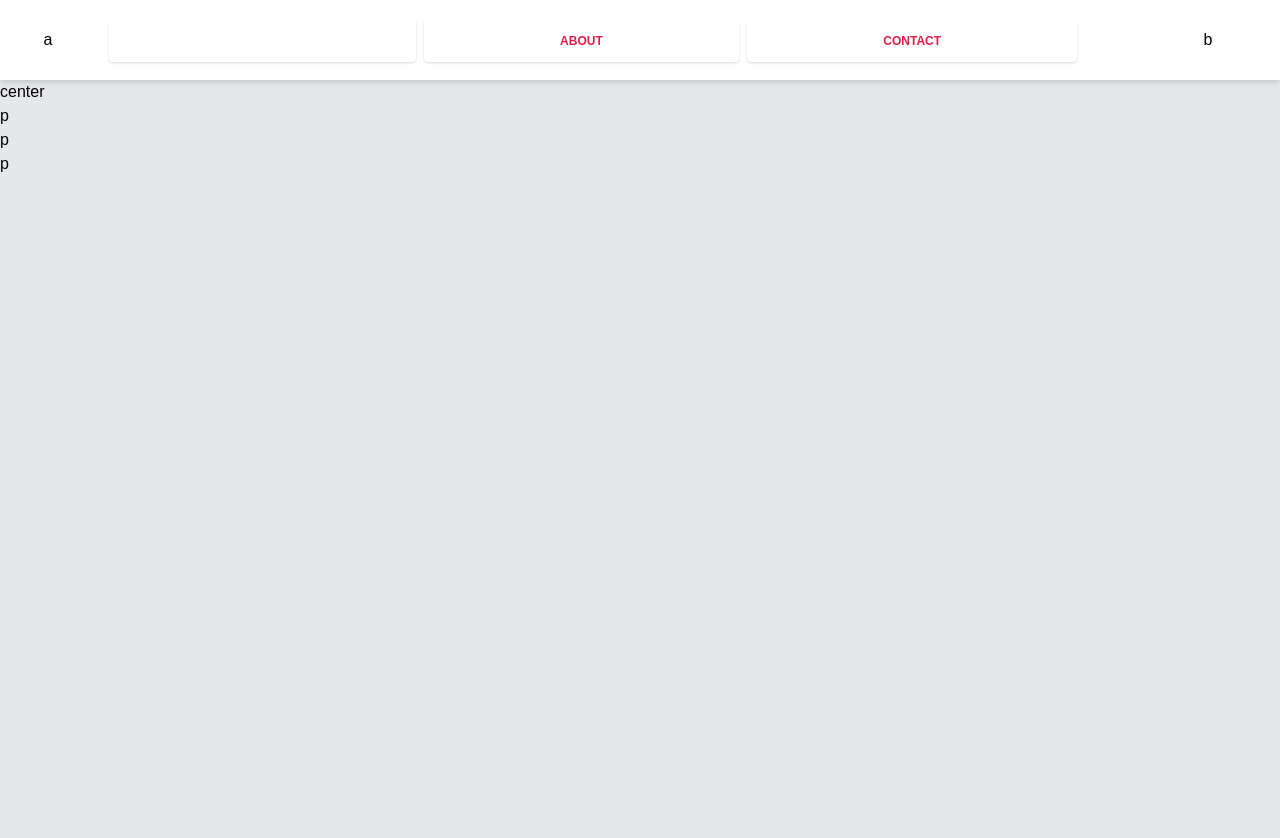
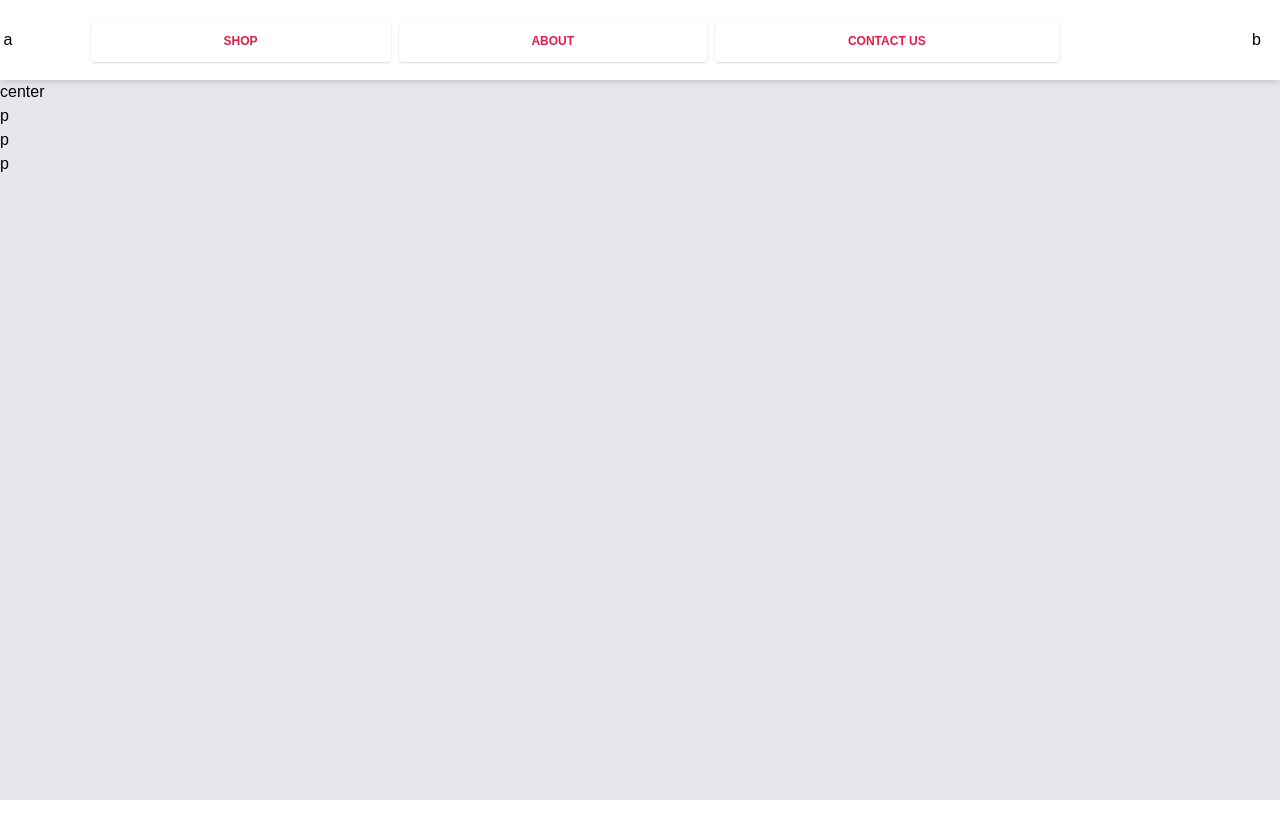
Before and after one commit to dedeleono/iMade, a React (Create React App) app: page / in a window 1280 px wide. Shown: the top 838 px of the page. After the commit the page ends 800 px from the top, so only its background shows below. Built offline with nearby package versions, Linux system fonts and the light colour scheme.

Commit message:
connected navbar to router-dom, will start creating comp

```diff
--- a/src/components/Navbar/Navbar.js
+++ b/src/components/Navbar/Navbar.js
@@ -3,7 +3,7 @@ import Tabs from './Navigation_Items/Tabs'
 const Navbar = (props) => {
     return(
         <div className="flex flex-row justify-between">
-            <div className="w-4 ml-10 py-5">
+            <div className="w-4 px-15 py-5">
                     a
             </div>
             <div className="container ">
@@ -11,7 +11,7 @@ const Navbar = (props) => {
                     <Tabs color='red'/>
             </div>
             <div className="mr-2 py-5"></div>
-            <div className="w-4 mr-16 py-5">
+            <div className="w-4 px-7 py-5">
                     b
             </div>
         </div>
--- a/src/components/Navbar/Navigation_Items/Nav_Item/NavItem.js
+++ b/src/components/Navbar/Navigation_Items/Nav_Item/NavItem.js
@@ -1,9 +1,13 @@
 import { NavLink } from 'react-router-dom';
 
 const NavItem = (props) => {
+    const active = {
+        textColor: "text-white",
+        backgroundColor: "bg-"+ props.color +"-600"
+    }
     return(
         <li className="-mb-px mr-2 last:mr-0 flex-auto text-center">
-            <NavLink to={props.link} exact activeClassName={"text-white bg-" + props.color + "-600"} className={"text-xs font-bold uppercase px-5 py-3 shadow rounded block leading-normal text-" + props.color + "-600 bg-white"}>{props.children}</NavLink>
+            <NavLink to={props.link} exact activeClassName className={`focus:${active.textColor} focus:${active.backgroundColor} text-xs font-bold uppercase px-5 py-3 shadow rounded block leading-normal text-${props.color}-600 bg-white`}>{props.children}</NavLink>
         </li>
     )
 }
--- a/src/components/Navbar/Navigation_Items/Tabs.js
+++ b/src/components/Navbar/Navigation_Items/Tabs.js
@@ -2,54 +2,14 @@ import React from "react";
 import NavItem from './Nav_Item/NavItem';
 
 const Tabs = (props) => {
-  const [openTab, setOpenTab] = React.useState(1);
   return (
-<>
+    <>
       <div className="flex flex-wrap">
         <div className="w-full">
-          <ul
-            className="flex mb-0 list-none flex-wrap pt-3 pb-4 flex-row"
-            role="tablist"
-          >
+          <ul className="flex mb-0 list-none flex-wrap pt-3 pb-4 flex-row" role="tablist">
             <NavItem link="/" color='red'>Shop</NavItem>
-            <li className="-mb-px mr-2 last:mr-0 flex-auto text-center">
-              <a
-                className={
-                  "text-xs font-bold uppercase px-5 py-3 shadow rounded block leading-normal " +
-                  (openTab === 2
-                    ? "text-white bg-" + props.color + "-600"
-                    : "text-" + props.color + "-600 bg-white")
-                }
-                onClick={e => {
-                  e.preventDefault();
-                  setOpenTab(2);
-                }}
-                data-toggle="tab"
-                href="#link2"
-                role="tablist"
-              >
-                 About
-              </a>
-            </li>
-            <li className="-mb-px mr-2 last:mr-0 flex-auto text-center">
-              <a
-                className={
-                  "text-xs font-bold uppercase px-5 py-3 shadow rounded block leading-normal " +
-                  (openTab === 3
-                    ? "text-white bg-" + props.color + "-600"
-                    : "text-" + props.color + "-600 bg-white")
-                }
-                onClick={e => {
-                  e.preventDefault();
-                  setOpenTab(3);
-                }}
-                data-toggle="tab"
-                href="#link3"
-                role="tablist"
-              >
-                 Contact
-              </a>
-            </li>
+            <NavItem link="/about" color='red'>About</NavItem>
+            <NavItem link="/contact" color='red'>Contact Us</NavItem>
           </ul>
         </div>
       </div>
--- a/src/containers/Layout.js
+++ b/src/containers/Layout.js
@@ -7,10 +7,10 @@ class Layout extends Component {
         return(
             <>
                 <div className="flex flex-col h-screen min-h-screen">
-                    <header className="py-2 bg-white text-center shadow-md z-20 h-20">
+                    <header className="py-2 bg-white text-center shadow-md z-20 h-20 ">
                             <Navbar />
                     </header>
-                    <main className="">
+                    <main className="overflow-y-auto">
                         <div className="bg-gray-200 flex-1 overflow-y-auto h-screen">center
                         <ul>
                             <li>p</li>
```
